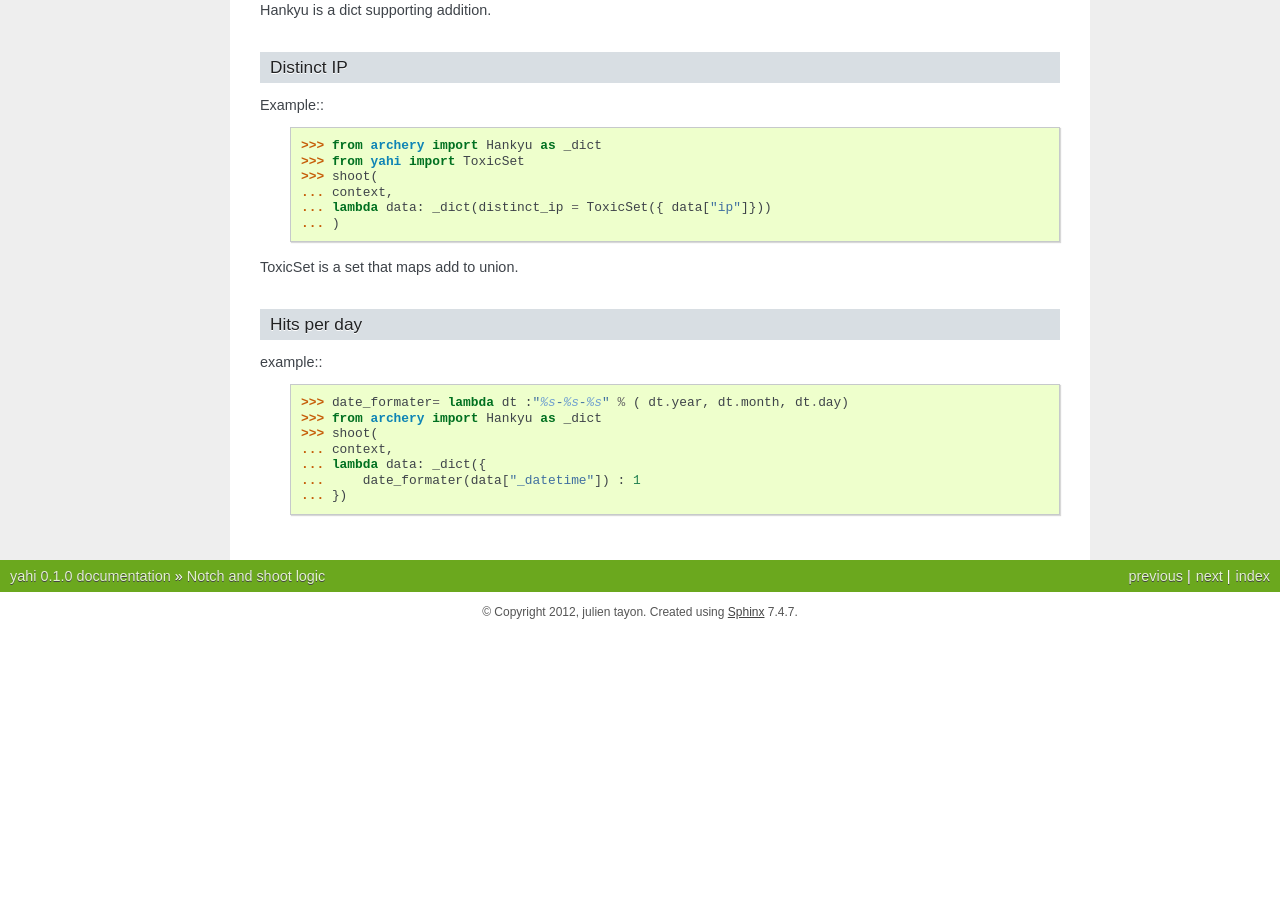
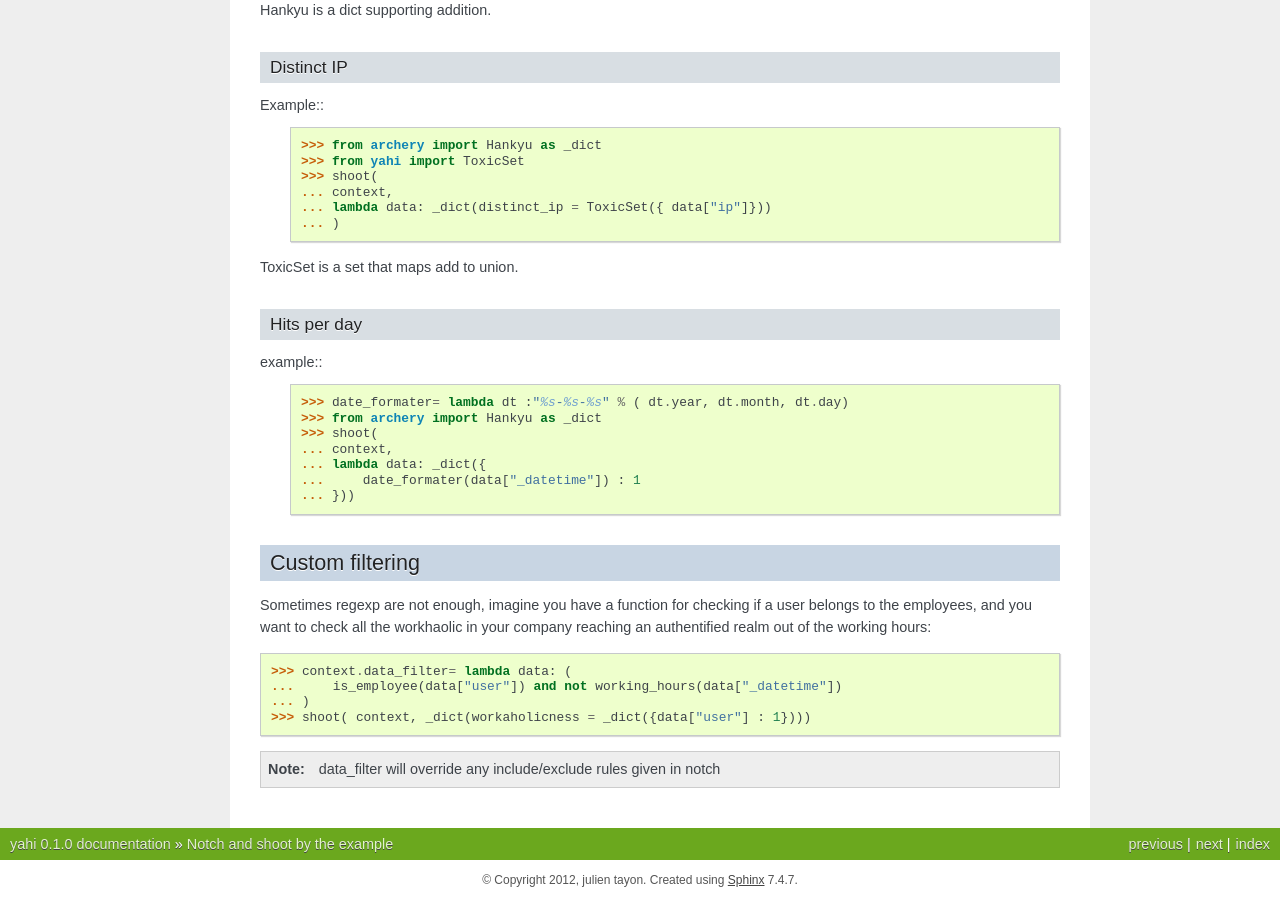
Before and after one commit to jul/yahi, a Sphinx documentation site: the page built from docs/source/console.rst, in a window 1280 px wide and 900 px high, scrolled down 1363 px. Built offline with Sphinx 7.4.7, drawn with Linux system fonts in a browser that asks for light colours; pages that are not in the unit, such as notebooks, are missing from menus; before the commit the page ends 1995 px from its top, so only the background shows below that; some of the changed text lies outside the part shown.

Commit message:
some docs

```diff
--- a/README.rst
+++ b/README.rst
@@ -7,6 +7,7 @@ Command line usage
 Example of data parsed with yahi: http://wwstat.julbox.fr/
 
 Simplest usage is::
+
     speed_shoot -g /usr/local/data/geoIP /var/www/apache/access*log
 
 Well I guess, it does not work because you first need to fetch geoIP data file::
--- a/docs/source/console.rst
+++ b/docs/source/console.rst
@@ -1,5 +1,5 @@
-Notch and shoot logic
-*********************
+Notch and shoot by the example
+******************************
 
 For this exercice I do have a preference for *bpython*, since it has the ctrl+S shortcut.  Thus, you can save any «experiments» in a file.
 
@@ -8,8 +8,8 @@ It is pretty much a querying language in disguise.
 Initially I did not planned to use it in a console or as a standalone module
 so the API is not satisfying.
 
-Notch and shoot by the example
-==============================
+Notch: choose your input
+========================
 
 So let's take an example::
     >>> context=notch(
@@ -93,4 +93,20 @@ example::
     ... context,
     ... lambda data: _dict({
     ...     date_formater(data["_datetime"]) : 1
-    ... })
+    ... }))
+
+
+Custom filtering
+================
+
+Sometimes regexp are not enough, imagine you have a function for checking
+if a user belongs to the employees, and you want to check all the workhaolic
+in your company reaching an authentified realm out of the working hours::
+
+    >>> context.data_filter= lambda data: (
+    ...     is_employee(data["user"]) and not working_hours(data["_datetime"])
+    ... )
+    >>> shoot( context, _dict(workaholicness = _dict({data["user"] : 1})))
+
+.. note::
+   data_filter will override any include/exclude rules given in notch
```
Also changed, not shown: docs/source/index.rst (+12 -4 lines), 1 other file.
